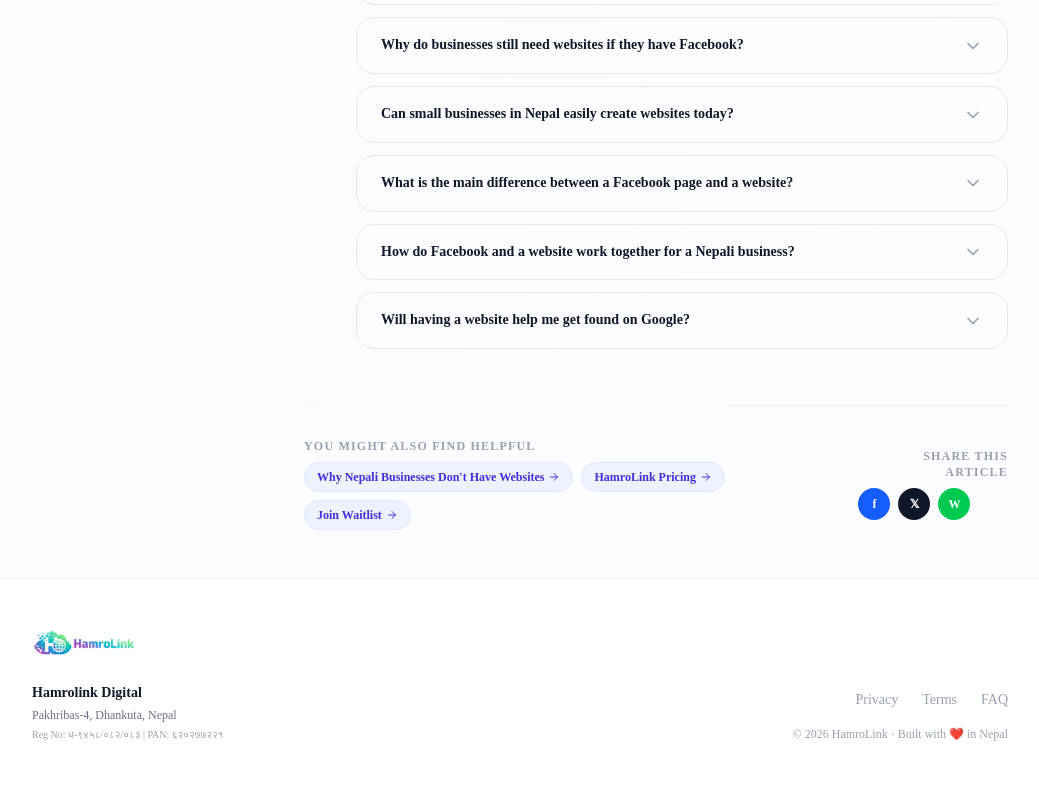
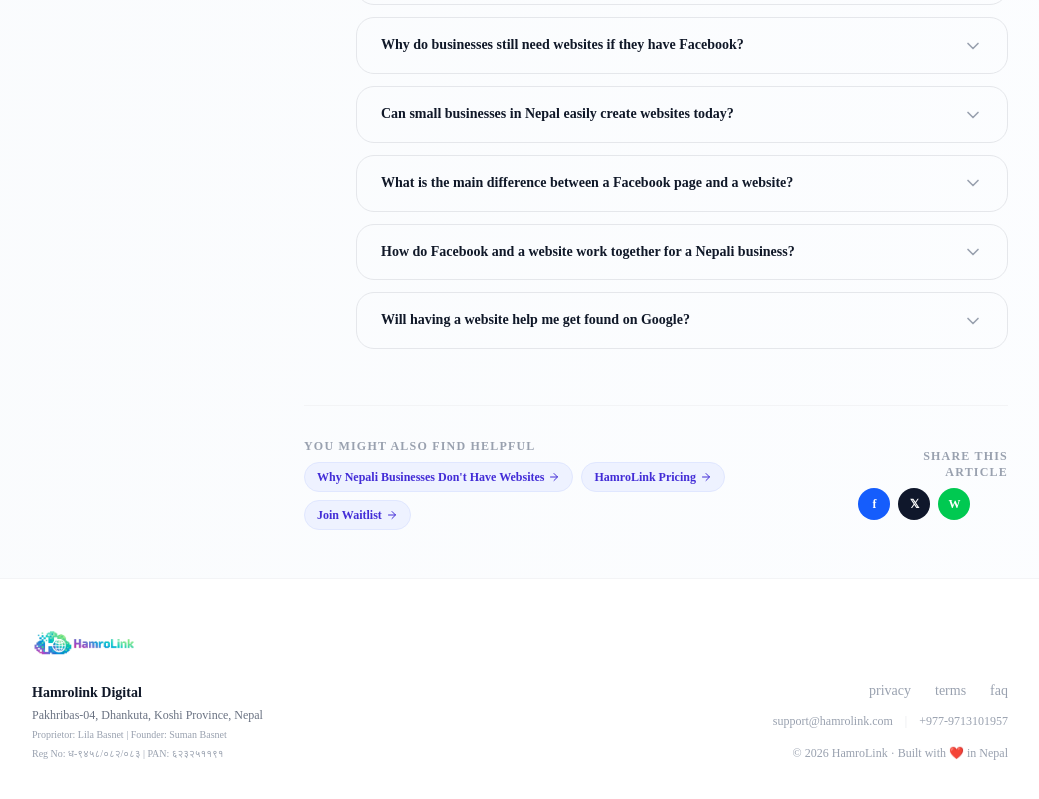
Before and after one commit to SumanBasnet07/hamrolink-landing, a Next.js app: page /en/blog/facebook-page-vs-website-nepali-businesses in a window 1280 px wide. Shown: the part 6024-6823 px from the top of the page, without its empty margins (120-1159 px from the left). Built offline with nearby package versions, Linux system fonts and the light colour scheme.

Commit message:
details update

```diff
--- a/src/app/(public)/[lang]/(legal)/LegalLayout.tsx
+++ b/src/app/(public)/[lang]/(legal)/LegalLayout.tsx
@@ -96,15 +96,29 @@ export default function LegalLayout({
               <img src="/og-image.png" alt="HamroLink" className="h-8 w-auto transition-all" />
             </div>
             <div className="space-y-1">
-              <h4 className="text-gray-900 font-bold text-sm">Hamrolink Digital</h4>
-              <p className="text-xs text-gray-500">Pakhribas-4, Dhankuta, Nepal</p>
+              <h4 className="text-gray-900 font-bold text-sm">
+                {ne ? "हाम्रोलिङ्क डिजिटल" : "Hamrolink Digital"}
+              </h4>
+              <p className="text-xs text-gray-500">
+                {ne
+                  ? "पाख्रिबास-०४, धनकुटा, कोशी प्रदेश, नेपाल"
+                  : "Pakhribas-04, Dhankuta, Koshi Province, Nepal"}
+              </p>
               <p className="text-[10px] text-gray-400">
-                Reg No: ध-९४५८/०८२/०८३  | PAN: ६२०२७७२२१
+                {ne
+                  ? "प्रोप्राइटर: लिला बस्नेत | संस्थापक: सुमन बस्नेत"
+                  : "Proprietor: Lila Basnet | Founder: Suman Basnet"}
+              </p>
+              <p className="text-[10px] text-gray-400">
+                {ne
+                  ? "दर्ता नं: ध-९४५८/०८२/०८३ | प्यान नं: ६२३२५११९१"
+                  : "Reg No: ध-९४५८/०८२/०८३ | PAN: ६२३२५११९१"}
               </p>
             </div>
           </div>
           <div className="flex flex-col md:items-end justify-end space-y-4">
-            <div className="flex gap-6 text-sm">
+            <div className="flex flex-col md:items-end gap-1">
+              <div className="flex gap-6 text-sm mb-2">
                 {[
                   [lang === "ne" ? "गोपनीयता" : "Privacy", "privacy"],
                   [lang === "ne" ? "सर्तहरू" : "Terms", "terms"],
@@ -120,6 +134,12 @@ export default function LegalLayout({
                   </Link>
                 ))}
               </div>
+              <div className="flex items-center gap-3 text-xs text-gray-400">
+                <a href="mailto:support@hamrolink.com" className="hover:text-gray-900 transition-colors">support@hamrolink.com</a>
+                <span className="text-gray-200">|</span>
+                <a href="tel:+9779713101957" className="hover:text-gray-900 transition-colors">+977-9713101957</a>
+              </div>
+            </div>
             <p className="text-xs text-gray-400">
               © {new Date().getFullYear()} HamroLink · Built with ❤️ in Nepal
             </p>
--- a/src/app/(public)/[lang]/blog/facebook-page-vs-website-nepali-businesses/page.tsx
+++ b/src/app/(public)/[lang]/blog/facebook-page-vs-website-nepali-businesses/page.tsx
@@ -1119,22 +1119,42 @@ export default async function BlogFacebookVsWebsitePage({ params }: { params: Pr
                 <img src="/og-image.png" alt="HamroLink" className="h-8 w-auto transition-all" />
               </div>
               <div className="space-y-1">
-                <h4 className="text-gray-900 font-bold text-sm">Hamrolink Digital</h4>
-                <p className="text-xs text-gray-500">Pakhribas-4, Dhankuta, Nepal</p>
+                <h4 className="text-gray-900 font-bold text-sm">
+                  {ne ? "हाम्रोलिङ्क डिजिटल" : "Hamrolink Digital"}
+                </h4>
+                <p className="text-xs text-gray-500">
+                  {ne
+                    ? "पाख्रिबास-०४, धनकुटा, कोशी प्रदेश, नेपाल"
+                    : "Pakhribas-04, Dhankuta, Koshi Province, Nepal"}
+                </p>
                 <p className="text-[10px] text-gray-400">
-                  Reg No: ध-९४५८/०८२/०८३  | PAN: ६२०२७७२२१
+                  {ne
+                    ? "प्रोप्राइटर: लिला बस्नेत | संस्थापक: सुमन बस्नेत"
+                    : "Proprietor: Lila Basnet | Founder: Suman Basnet"}
+                </p>
+                <p className="text-[10px] text-gray-400">
+                  {ne
+                    ? "दर्ता नं: ध-९४५८/०८२/०८३ | प्यान नं: ६२३२५११९१"
+                    : "Reg No: ध-९४५८/०८२/०८३ | PAN: ६२३२५११९१"}
                 </p>
               </div>
             </div>
             <div className="flex flex-col md:items-end justify-end space-y-4">
-              <div className="flex gap-6 text-sm text-gray-400">
+              <div className="flex flex-col md:items-end gap-1">
+                <div className="flex gap-6 text-sm text-gray-400 mb-2">
                   {([
                     [ne ? "गोपनीयता"  : "Privacy",  "privacy"],
                     [ne ? "सर्तहरू"   : "Terms",    "terms"],
                     [ne ? "FAQ"       : "FAQ",      "faq"],
                   ] as [string,string][]).map(([label, slug]) => (
-                  <Link key={slug} href={`/${lang}/${slug}`} className="hover:text-gray-700 transition-colors">{label}</Link>
+                    <Link key={slug} href={`/${lang}/${slug}`} className="hover:text-gray-700 transition-colors lowercase">{label}</Link>
                   ))}
+                </div>
+                <div className="flex items-center gap-3 text-xs text-gray-400">
+                  <a href="mailto:support@hamrolink.com" className="hover:text-gray-900 transition-colors font-medium">support@hamrolink.com</a>
+                  <span className="text-gray-200">|</span>
+                  <a href="tel:+9779713101957" className="hover:text-gray-900 transition-colors font-medium">+977-9713101957</a>
+                </div>
               </div>
               <p className="text-xs text-gray-400">
                 © {new Date().getFullYear()} HamroLink · Built with ❤️ in Nepal
--- a/src/app/(public)/[lang]/blog/school-website-nepal-why-every-school-should-be-online/page.tsx
+++ b/src/app/(public)/[lang]/blog/school-website-nepal-why-every-school-should-be-online/page.tsx
@@ -1238,14 +1238,28 @@ export default async function BlogSchoolWebsiteNepalPage({ params }: { params: P
           <div className="max-w-5xl mx-auto px-6">
             <div className="grid grid-cols-1 md:grid-cols-2 gap-8 mb-8">
               <div className="space-y-2">
-                <h4 className="text-gray-900 font-black text-sm">Hamrolink Digital</h4>
-                <p className="text-xs text-gray-500">Pakhribas-4, Dhankuta, Nepal</p>
+                <h4 className="text-gray-900 font-black text-sm">
+                  {ne ? "हाम्रोलिङ्क डिजिटल" : "Hamrolink Digital"}
+                </h4>
+                <p className="text-xs text-gray-500">
+                  {ne
+                    ? "पाख्रिबास-०४, धनकुटा, कोशी प्रदेश, नेपाल"
+                    : "Pakhribas-04, Dhankuta, Koshi Province, Nepal"}
+                </p>
                 <p className="text-xs text-gray-400 font-medium">
-                  Reg No: ध-९४५८/०८२/०८३ | PAN: ६२०२७७२२१
+                  {ne
+                    ? "प्रोप्राइटर: लिला बस्नेत | संस्थापक: सुमन बस्नेत"
+                    : "Proprietor: Lila Basnet | Founder: Suman Basnet"}
+                </p>
+                <p className="text-xs text-gray-400 font-medium">
+                  {ne
+                    ? "दर्ता नं: ध-९४५८/०८२/०८३ | प्यान नं: ६२३२५११९१"
+                    : "Reg No: ध-९४५८/०८२/०८३ | PAN: ६२३२५११९१"}
                 </p>
               </div>
               <div className="flex flex-col md:items-end justify-center space-y-4">
-                <div className="flex flex-wrap gap-x-6 gap-y-2">
+                <div className="flex flex-col md:items-end gap-1">
+                  <div className="flex flex-wrap gap-x-6 gap-y-2 mb-2">
                     {([
                       [ne ? "गोपनीयता" : "Privacy",  "privacy"],
                       [ne ? "सर्तहरू"  : "Terms",    "terms"],
@@ -1254,8 +1268,14 @@ export default async function BlogSchoolWebsiteNepalPage({ params }: { params: P
                       [ne ? "ब्लग"     : "Blog",     "blog"],
                     ] as [string,string][]).map(([label, slug]) => (
                       <Link key={slug} href={`/${lang}/${slug}`}
-                      className="text-xs text-gray-400 hover:text-gray-900 font-bold transition-colors">{label}</Link>
+                        className="text-xs text-gray-400 hover:text-gray-900 font-bold transition-colors lowercase">{label}</Link>
                     ))}
+                  </div>
+                  <div className="flex items-center gap-3 text-xs text-gray-400">
+                    <a href="mailto:support@hamrolink.com" className="hover:text-gray-900 transition-colors font-medium">support@hamrolink.com</a>
+                    <span className="text-gray-200">|</span>
+                    <a href="tel:+9779713101957" className="hover:text-gray-900 transition-colors font-medium">+977-9713101957</a>
+                  </div>
                 </div>
                 <p className="text-xs text-gray-400">
                   © {new Date().getFullYear()} Hamrolink · Built with ❤️ for Nepal 🇳🇵
--- a/src/app/(public)/[lang]/blog/why-nepali-businesses-dont-have-websites/page.tsx
+++ b/src/app/(public)/[lang]/blog/why-nepali-businesses-dont-have-websites/page.tsx
@@ -836,22 +836,42 @@ export default async function BlogWhyNoWebsitesPage({ params }: { params: Promis
                 <img src="/og-image.png" alt="HamroLink" className="h-8 w-auto transition-all" />
               </div>
               <div className="space-y-1">
-                <h4 className="text-gray-900 font-bold text-sm">Hamrolink Digital</h4>
-                <p className="text-xs text-gray-500">Pakhribas-4, Dhankuta, Nepal</p>
+                <h4 className="text-gray-900 font-bold text-sm">
+                  {ne ? "हाम्रोलिङ्क डिजिटल" : "Hamrolink Digital"}
+                </h4>
+                <p className="text-xs text-gray-500">
+                  {ne
+                    ? "पाख्रिबास-०४, धनकुटा, कोशी प्रदेश, नेपाल"
+                    : "Pakhribas-04, Dhankuta, Koshi Province, Nepal"}
+                </p>
                 <p className="text-[10px] text-gray-400">
-                  Reg No: ध-९४५८/०८२/०८३  | PAN: ६२०२७७२२१
+                  {ne
+                    ? "प्रोप्राइटर: लिला बस्नेत | संस्थापक: सुमन बस्नेत"
+                    : "Proprietor: Lila Basnet | Founder: Suman Basnet"}
+                </p>
+                <p className="text-[10px] text-gray-400">
+                  {ne
+                    ? "दर्ता नं: ध-९४५८/०८२/०८३ | प्यान नं: ६२३२५११९१"
+                    : "Reg No: ध-९४५८/०८२/०८३ | PAN: ६२३२५११९१"}
                 </p>
               </div>
             </div>
             <div className="flex flex-col md:items-end justify-end space-y-4">
-              <div className="flex gap-6 text-sm text-gray-400">
+              <div className="flex flex-col md:items-end gap-1">
+                <div className="flex gap-6 text-sm text-gray-400 mb-2">
                   {([
                     [ne ? "गोपनीयता"  : "Privacy",  "privacy"],
                     [ne ? "सर्तहरू"   : "Terms",    "terms"],
                     [ne ? "FAQ"       : "FAQ",      "faq"],
                   ] as [string,string][]).map(([label, slug]) => (
-                  <Link key={slug} href={`/${lang}/${slug}`} className="hover:text-gray-700 transition-colors">{label}</Link>
+                    <Link key={slug} href={`/${lang}/${slug}`} className="hover:text-gray-700 transition-colors lowercase">{label}</Link>
                   ))}
+                </div>
+                <div className="flex items-center gap-3 text-xs text-gray-400">
+                  <a href="mailto:support@hamrolink.com" className="hover:text-gray-900 transition-colors font-medium">support@hamrolink.com</a>
+                  <span className="text-gray-200">|</span>
+                  <a href="tel:+9779713101957" className="hover:text-gray-900 transition-colors font-medium">+977-9713101957</a>
+                </div>
               </div>
               <p className="text-xs text-gray-400">
                 © {new Date().getFullYear()} HamroLink · Built with ❤️ in Nepal
--- a/src/app/(public)/[lang]/contact/layout.tsx
+++ b/src/app/(public)/[lang]/contact/layout.tsx
@@ -10,11 +10,11 @@ export async function generateMetadata({ params }: Props): Promise<Metadata> {
   const metadataMap = {
     en: {
       title: 'Contact HamroLink | Support, Help, Partnership Nepal',
-      description: 'Get in touch with the HamroLink team. Support, questions, partnerships. Located in Dhankuta, Nepal. Phone: +977-9816326639, Email: support@hamrolink.com',
+      description: 'Get in touch with the HamroLink team. Support, questions, partnerships. Located in Dhankuta, Nepal. Phone: +977-9713101957, Email: support@hamrolink.com',
     },
     ne: {
       title: 'हाम्रोलिंक सम्पर्क | सहयोग र साझेदारी',
-      description: 'हाम्रोलिंक टोलीसँग सम्पर्क गर्नुहोस्। सहयोग, प्रश्न वा साझेदारीका लागि। धनकुटा, नेपाल। फोन: +९७७-९८१६३२६६३९, इमेल: support@hamrolink.com',
+      description: 'हाम्रोलिंक टोलीसँग सम्पर्क गर्नुहोस्। सहयोग, प्रश्न वा साझेदारीका लागि। धनकुटा, नेपाल। फोन: +९७७-९७१३१०१९५७, इमेल: support@hamrolink.com',
     }
   };
 
--- a/src/components/SEO/Schema.tsx
+++ b/src/components/SEO/Schema.tsx
@@ -19,7 +19,7 @@ export const organizationSchema = {
   "contactPoint": [
     {
       "@type": "ContactPoint",
-      "telephone": "+977-9816326639",
+      "telephone": "+977-9713101957",
       "contactType": "customer support",
       "email": "support@hamrolink.com",
       "availableLanguage": ["Nepali", "English"]
--- a/src/lib/dictionaries.ts
+++ b/src/lib/dictionaries.ts
@@ -566,7 +566,7 @@ export const dictionaries = {
         "Have questions about HamroLink? Our team is ready to assist you.",
       businessInfo: {
         name: "HamroLink (HamroLink Nepal)",
-        phone: "+977-9816326639",
+        phone: "+977-9713101957",
         email: "support@hamrolink.com",
         address: "Pakhribas-04, Dhankuta, Koshi Province, Nepal",
       },
@@ -668,11 +668,15 @@ Because in the AI era, looking professional isn't optional anymore. It's surviva
       ctaPostLaunch: "Get Started Free",
       copyright: "All rights reserved · Built with ❤️ in Nepal 🇳🇵",
       businessName: "Hamrolink Digital",
-      address: "Pakhribas-4, Dhankuta, Nepal",
+      address: "Pakhribas-04, Dhankuta, Koshi Province, Nepal",
       regIdLabel: "Reg No",
-      regIdValue: "ध-9458/082/083",
+      regIdValue: "ध-९४५८/०८२/०८३",
       panLabel: "PAN",
-      panValue: "620277221",
+      panValue: "६२३२५११९१",
+      proprietorLabel: "Proprietor",
+      proprietorValue: "Lila Basnet",
+      founderLabel: "Founder",
+      founderValue: "Suman Basnet",
       trust: {
         registeredWith: "Registered with Government of Nepal",
         companyReg: "Company Registration: ध-9458/082/083",
@@ -1280,7 +1284,7 @@ Because in the AI era, looking professional isn't optional anymore. It's surviva
         "HamroLink को बारेमा कुनै प्रश्न छ? हाम्रो टिम तपाईंलाई सहयोग गर्न तयार छ।",
       businessInfo: {
         name: "हाम्रोलिङ्क (HamroLink Nepal)",
-        phone: "+९७७-९८१६३२६६३९",
+        phone: "+९७७-९७१३१०१९५७",
         email: "support@hamrolink.com",
         address: "पाख्रिबास-०४, धनकुटा, कोशी प्रदेश, नेपाल",
       },
@@ -1382,11 +1386,15 @@ HamroLink यही अवस्था बदल्न बनाइएको ह
       ctaPostLaunch: "नि:शुल्क सुरु गर्नुहोस्",
       copyright: "सर्वाधिकार सुरक्षित · नेपालमा ❤️ सँगै निर्मित 🇳🇵",
       businessName: "हाम्रोलिङ्क डिजिटल",
-      address: "पाख्रिबास-४, धनकुटा, नेपाल",
+      address: "पाख्रिबास-०४, धनकुटा, कोशी प्रदेश, नेपाल",
       regIdLabel: "दर्ता नं",
       regIdValue: "ध-९४५८/०८२/०८३",
       panLabel: "प्यान नं",
-      panValue: "६२०२७७२२१",
+      panValue: "६२३२५११९१",
+      proprietorLabel: "प्रोप्राइटर",
+      proprietorValue: "लिला बस्नेत",
+      founderLabel: "संस्थापक",
+      founderValue: "सुमन बस्नेत",
       sections: {
         उत्पादन: [
           ["AI कर्मचारी", "/#ai-staff"],
```
Also changed, not shown: src/components/Footer.tsx (+10 -0 lines). Lines whose indentation alone changed are shown as unchanged.
